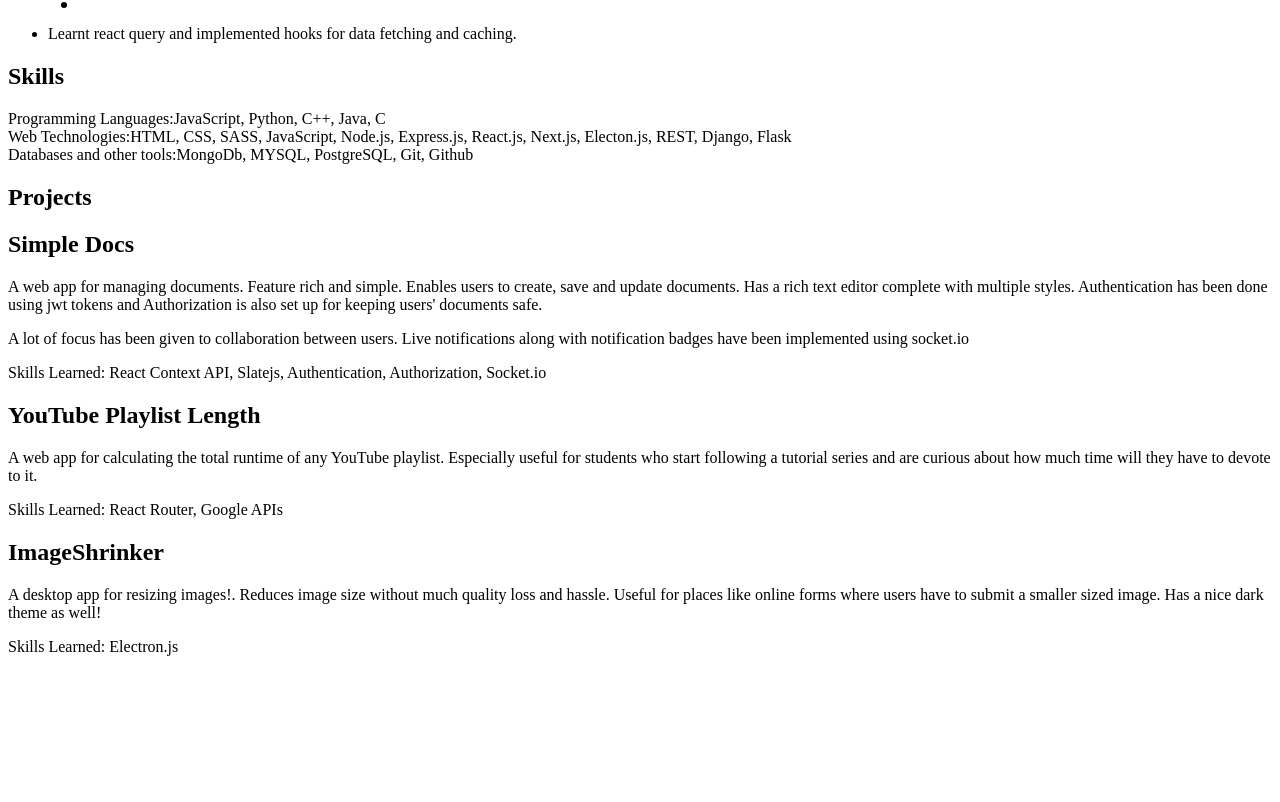
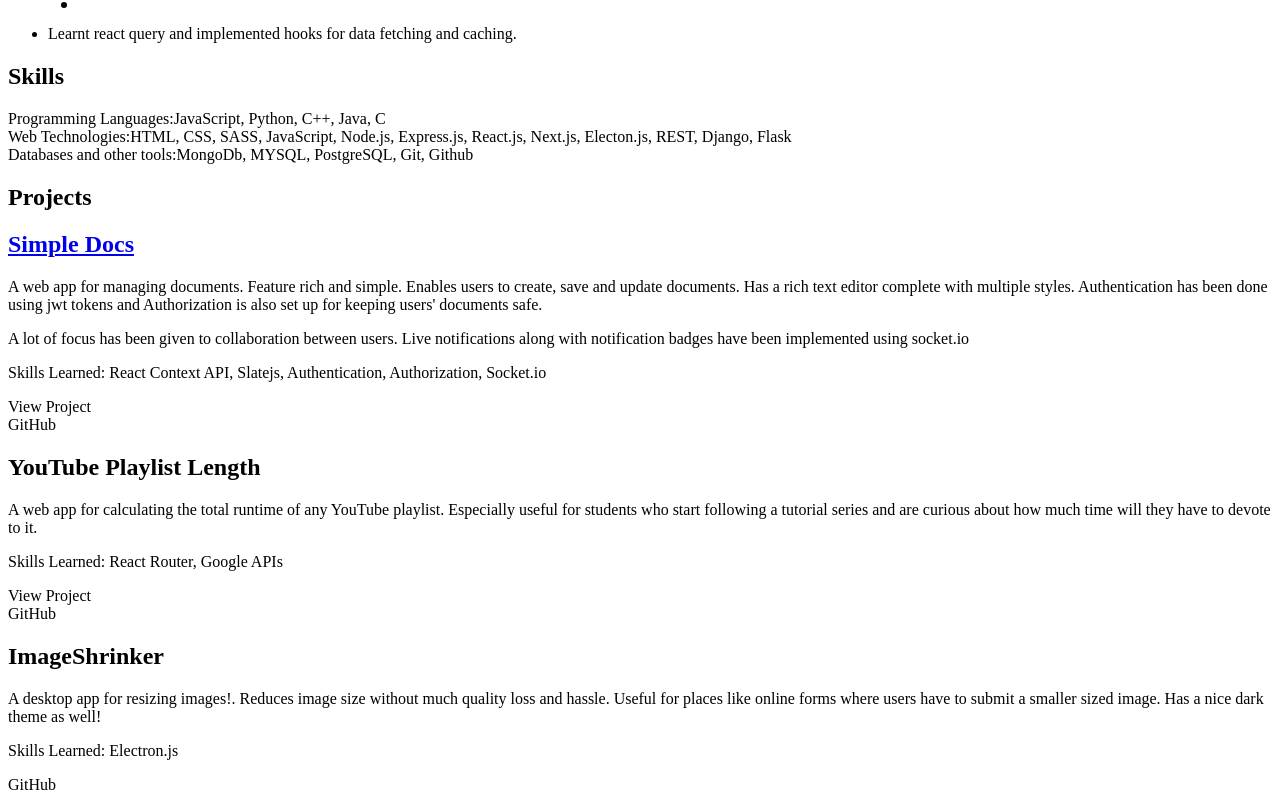
Before and after one commit to pandeymangg/portfolio, a Next.js app: page / in a window 1280 px wide. Shown: the part 1122-1924 px from the top of the page. Before the commit the page ends 1794 px from the top, so only its background shows below. Built offline with nearby package versions, Linux system fonts and the light colour scheme.

Commit message:
added project buttons

```diff
--- a/src/components/Projects/index.jsx
+++ b/src/components/Projects/index.jsx
@@ -1,10 +1,11 @@
 import React from "react";
+import { FiExternalLink } from "react-icons/fi";
 
 const Projects = () => {
   return (
     <section
       id="projects"
-      className="projects pt-20 w-full mx-auto flex flex-col px-8 bg-white"
+      className="projects pt-20 w-full mx-auto flex flex-col px-8 bg-white mb-8"
     >
       <div className="max-w-2xl flex flex-col mx-auto items-start gap-8">
         <div>
@@ -15,7 +16,14 @@ const Projects = () => {
 
         <div>
           <div className="mb-4">
-            <h2 className="text-2xl font-bold text-black">Simple Docs</h2>
+            <h2 className="text-2xl font-bold text-black">
+              <a
+                href="https://simple-docs.herokuapp.com/"
+                className="project-link hover:text-gray-600"
+              >
+                Simple Docs
+              </a>
+            </h2>
           </div>
           <div>
             <p className="text-gray-600 mb-2">
@@ -31,13 +39,26 @@ const Projects = () => {
               using socket.io
             </p>
 
-            <p>
+            <p className="mb-4">
               Skills Learned:{" "}
               <span className="font-semibold">
                 React Context API, Slatejs, Authentication, Authorization,
                 Socket.io
               </span>
             </p>
+
+            <div className="flex">
+              <div className="mr-2 rounded-full px-3 py-1 bg-primary">
+                <span className="text-black font-semibold tracking-normal">
+                  View Project
+                </span>
+              </div>
+              <div className="mr-2 rounded-full px-3 py-1 bg-primary">
+                <span className="text-black font-semibold tracking-normal">
+                  GitHub
+                </span>
+              </div>
+            </div>
           </div>
         </div>
         <div>
@@ -54,10 +75,23 @@ const Projects = () => {
               to devote to it.
             </p>
 
-            <p>
+            <p className="mb-4">
               Skills Learned:{" "}
               <span className="font-semibold">React Router, Google APIs</span>
             </p>
+
+            <div className="flex">
+              <div className="mr-2 rounded-full px-3 py-1 bg-primary">
+                <span className="text-black font-semibold tracking-normal">
+                  View Project
+                </span>
+              </div>
+              <div className="mr-2 rounded-full px-3 py-1 bg-primary">
+                <span className="text-black font-semibold tracking-normal">
+                  GitHub
+                </span>
+              </div>
+            </div>
           </div>
         </div>
         <div>
@@ -72,9 +106,17 @@ const Projects = () => {
               theme as well!
             </p>
 
-            <p>
+            <p className="mb-4">
               Skills Learned: <span className="font-semibold">Electron.js</span>
             </p>
+
+            <div className="flex">
+              <div className="mr-2 rounded-full px-3 py-1 bg-primary">
+                <span className="text-black font-semibold tracking-normal">
+                  GitHub
+                </span>
+              </div>
+            </div>
           </div>
         </div>
       </div>
--- a/styles/globals.css
+++ b/styles/globals.css
@@ -6,7 +6,6 @@ html {
   position: sticky;
   top: 0;
 }
-
 .header-backdrop {
   -webkit-backdrop-filter: saturate(180%) blur(20px);
   backdrop-filter: saturate(180%) blur(20px);
```
